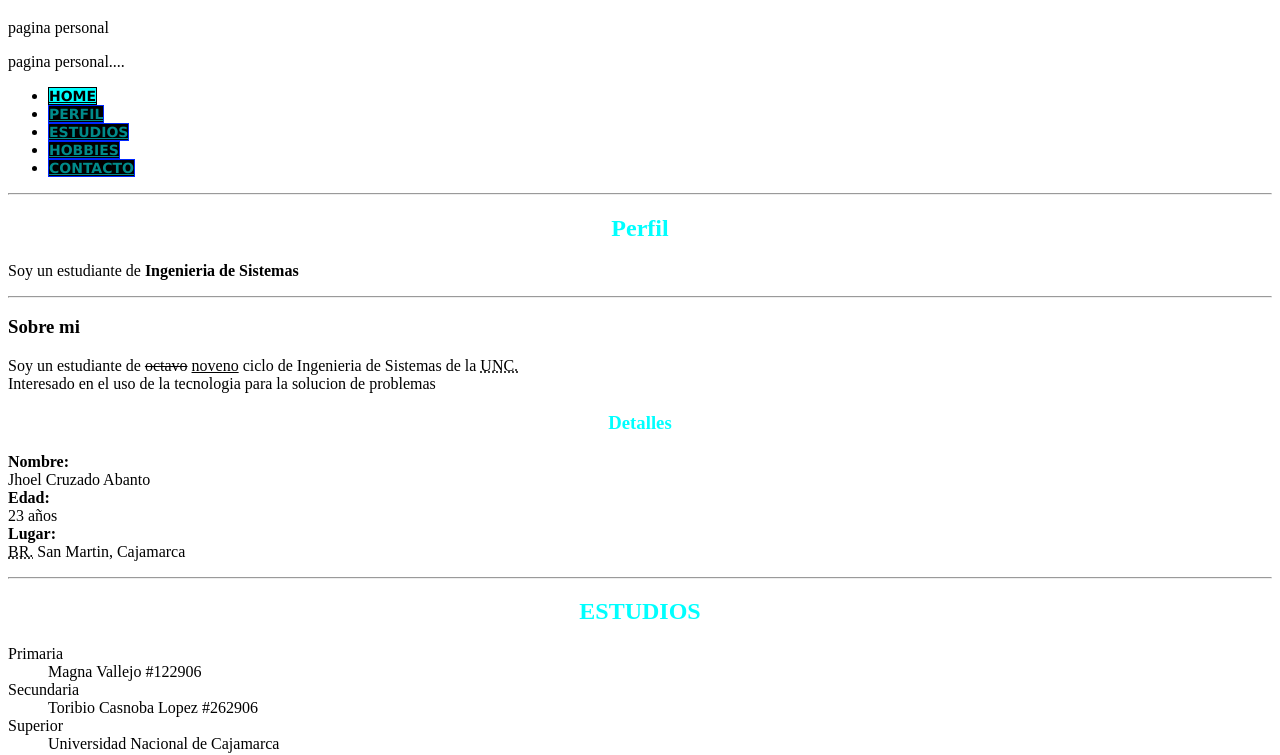
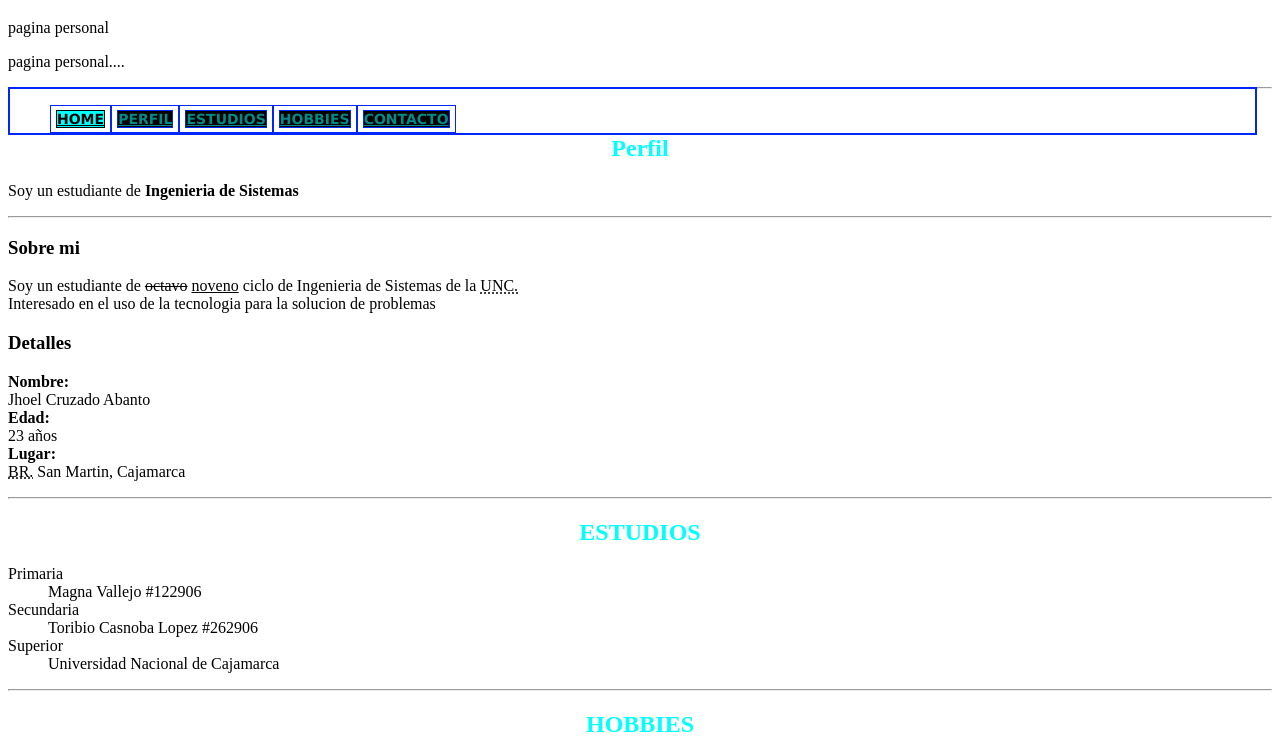
Before and after one commit to jcruzadoa14/jcruzadoa14.github.io, a plain HTML site: page PaginaWeb/index.html in a window 1280 px wide. Shown: the part 61-816 px from the top of the page. Drawn offline with Linux system fonts and the light colour scheme.

Commit message:
nuevo estilo

```diff
--- a/PaginaWeb/css/estilo.css
+++ b/PaginaWeb/css/estilo.css
@@ -12,17 +12,33 @@ body {
     text-align: center
 }
 
-.titulo3 {
-    color: aqua;
-    text-align: center
-}
-
 .piepag {
     float: none;
     padding: 15px;
     margin: 5px;
     color: rgb(29, 27, 27);
     background: #4b78ac;
+}
+
+#navegador {
+    background: white;
+    width: 98.5%;
+    border: 2px solid #0026ff;
+    float: left;
+    cursor: pointer;
+}
+
+#navegador li {
+    display: inline-block;
+    float: left;
+    list-style: none;
+    border-radius: 0;
+    padding: 5px;
+    border: 1px solid #0026ff;
+    text-align: center;
+    font: bold 14px verdana;
+    color: #5191F5;
+    background: white;
 }
 
 a:link {
--- a/PaginaWeb/index.html
+++ b/PaginaWeb/index.html
@@ -31,7 +31,7 @@
         <p>pagina personal</p>
         <p>pagina personal....</p>
         <!--Enlaces de navegación -->
-        <nav>
+        <nav id="navegador">
             <ul>
                 <li><a href="">HOME</a></li>
                 <li><a href="#perfil">PERFIL</a></li>
@@ -65,7 +65,7 @@
     <hr/>
 
     <section id="estudios">
-        <h1 class="titulo3">ESTUDIOS</h1>
+        <h1 class="titulo2">ESTUDIOS</h1>
         <dl>
             <dt>Primaria</dt>
             <dd>Magna Vallejo #122906</dd>
@@ -78,7 +78,7 @@
     <hr/>
 
     <section id="hobbies">
-        <h1 class="titulo3">HOBBIES</h1>
+        <h1 class="titulo2">HOBBIES</h1>
         <h2>Futbol</h2>
         <p>Mi mayor hobbie es el <em>futbol</em> este hobbie es uno de los mas comunes, mi equipo faborito es el <a href="https://www.realmadrid.com/">Real Madrid</a></p>
         <p>Mi jugardor faborito es <a href="https://www.youtube.com/watch?v=IYBeG6DXxyo" target="_blank">Marcelo Vieira</a></p>
```
